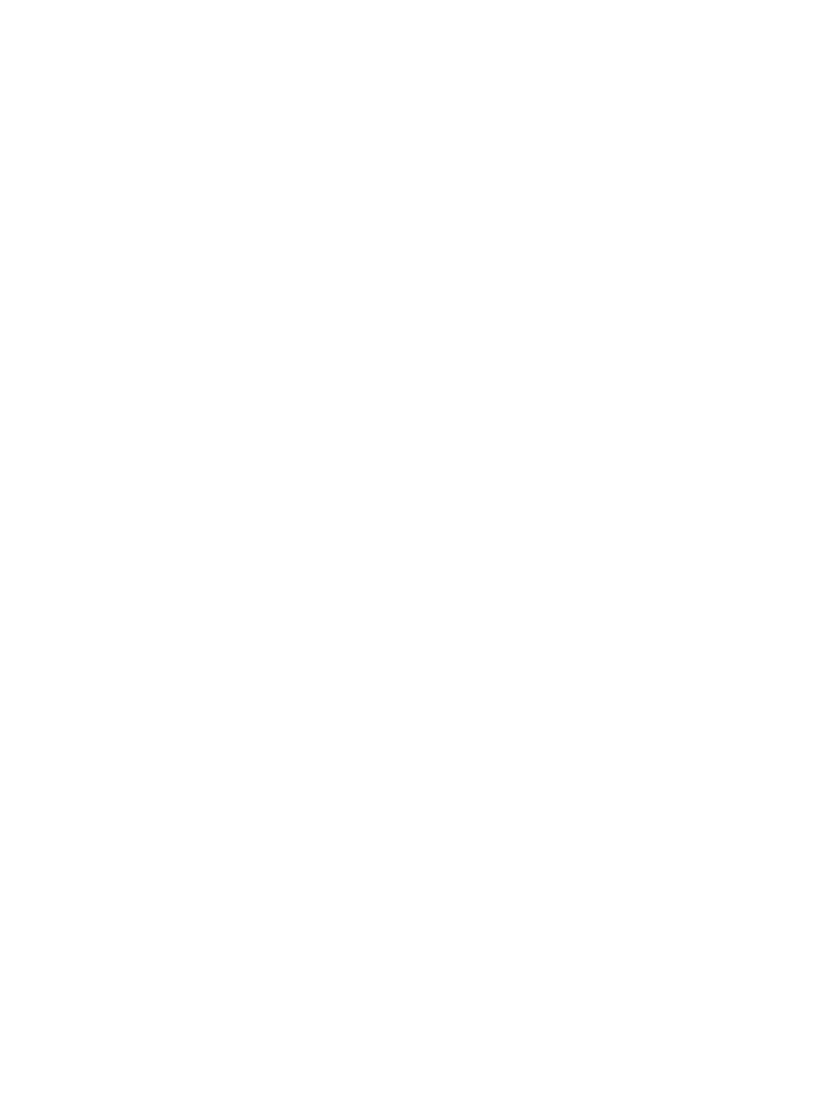
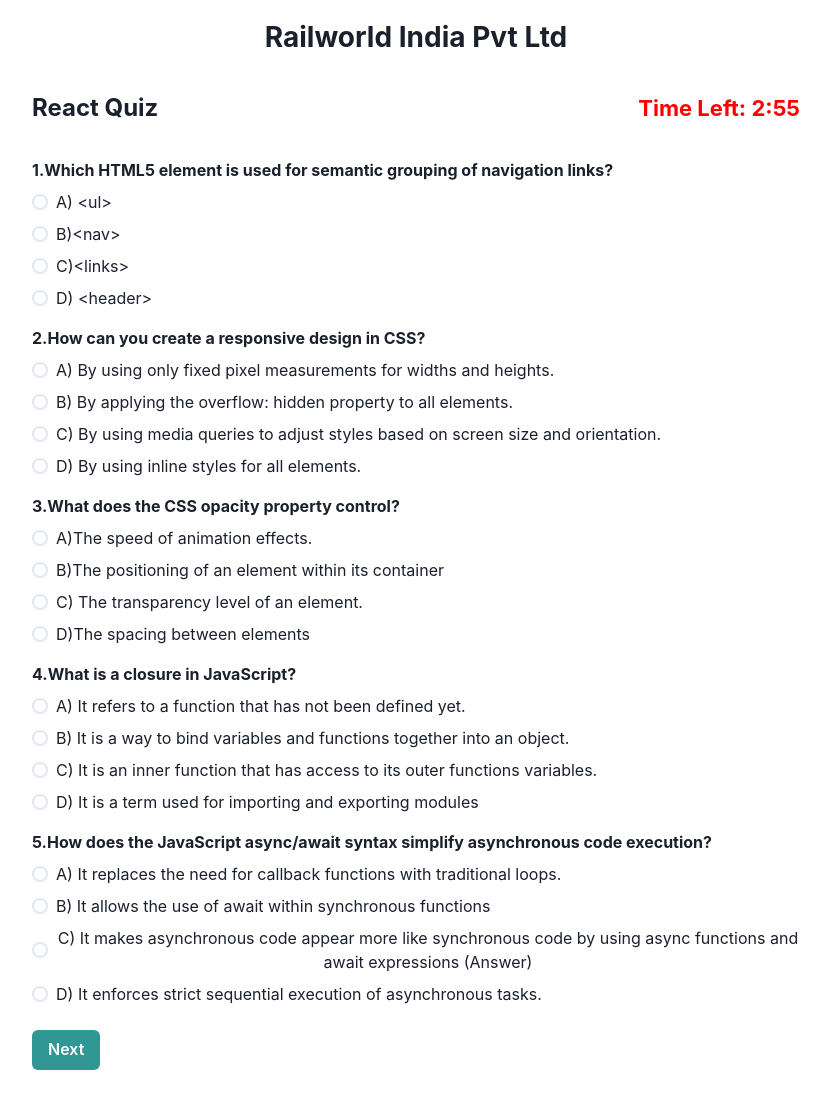
Before and after one commit to RupeshSahu969/forntend_railworld, a React (Create React App) app: page / in a window 1280 px wide. Shown: the whole page, without its empty margins (224-1054 px from the left). Before the commit the page ends 800 px from the top, so only its background shows below. Built offline with nearby package versions, Linux system fonts and the light colour scheme.

Commit message:
add all forntend desing

```diff
--- a/src/App.js
+++ b/src/App.js
@@ -1,12 +1,12 @@
 import "./App.css";
-
+import MainRoutes from "./Components/MainRoutes";
 
 function App() {
 
   return (
 
     <div className="App">
-
+      <MainRoutes/>
     </div>
   );
 }
--- a/src/Components/MainRoutes.jsx
+++ b/src/Components/MainRoutes.jsx
@@ -3,14 +3,19 @@
 import ReactForm from '../Pages/React/ReactForm'
 import BlockChan from '../Pages/React/BlockChan'
 import AngularForm from '../Pages/Angular/AngularForm'
+import JavascriptForm from '../Pages/Javascript/JavascriptForm'
+import PythonForm from '../Pages/Pathon/PaythonForm'
 
 
 const MainRoutes = () => {
+
   return (
     <div>
         <Routes>
-    <Route path='/' element={<ReactForm/>} />
+    <Route path='/a' element={<ReactForm/>} />
     <Route path='/angularForm' element={<AngularForm/>} />
+    <Route path='/' element={<JavascriptForm/>} />
+    <Route path='/a' element={<PythonForm/>} />
     <Route path='/blockchan' element={<BlockChan/>} />
 
         </Routes>
--- a/src/Pages/Javascript/JavascriptForm.jsx
+++ b/src/Pages/Javascript/JavascriptForm.jsx
@@ -10,6 +10,9 @@
   Flex,
  Center,
 } from '@chakra-ui/react';
+
+import {useNavigate} from "react-router-dom"
+
 
 const JavascriptForm = () => {
     const [selectedOptions, setSelectedOptions] = useState(Array(5).fill(''));
@@ -31,6 +34,14 @@
       const remainingSeconds = seconds % 60;
       return `${minutes}:${remainingSeconds < 10 ? '0' : ''}${remainingSeconds}`;
     };
+
+
+    const navigate = useNavigate();
+
+    const handleNext = () => {
+      navigate("/blockchan");
+    };
+
 
     const questions = [
       {
@@ -110,12 +121,14 @@
         </Center>
         <Flex justify="space-between" mb="2rem" align="center">
           <Text  fontSize="24" fontWeight="bold">React Quiz</Text>
-          <Text fontSize="22" fontWeight="bold">Time Left: {formatTime(timeLeft)}</Text>
+          <Text fontSize="22" fontWeight="bold" color={"red"}>Time Left: {formatTime(timeLeft)}</Text>
         </Flex>
         <Flex direction="column" align="start" mb={2}>
           {questions.map((question, index) => (
             <Box key={question.id} mb={4}>
-              <Text mb={2} fontWeight="bold">{question.question}</Text>
+              <Text mb={2} fontWeight="bold" textAlign={"start"}>
+                {question.question}
+              </Text>
               <RadioGroup
                 onChange={(value) => handleOptionChange(index, value)}
                 value={selectedOptions[index]}
@@ -131,13 +144,13 @@
             </Box>
           ))}
         </Flex>
-        {!isSubmitted ? (
+
            <Flex justify="flex-start" mb={4}>
-           <Button type="submit" colorScheme="teal">
+           <Button type="submit" colorScheme="teal" onClick={handleNext}>
              Next
            </Button>
          </Flex>
-      ) : null}
+
       </Box>
     );
 
--- a/src/Pages/Pathon/PaythonForm.jsx
+++ b/src/Pages/Pathon/PaythonForm.jsx
@@ -11,18 +11,20 @@
  Center,
 } from '@chakra-ui/react';
 
+import { useNavigate} from "react-router-dom"
+
 const PythonForm = () => {
     const [selectedOptions, setSelectedOptions] = useState(Array(5).fill(''));
     const [isSubmitted, setIsSubmitted] = useState(false);
-    const [timeLeft, setTimeLeft] = useState(180); // 3 minutes in seconds
+    const [timeLeft, setTimeLeft] = useState(180);
 
     useEffect(() => {
-      // Countdown timer
+
       const timer = setInterval(() => {
         setTimeLeft((prevTime) => (prevTime > 0 ? prevTime - 1 : 0));
       }, 1000);
 
-      // Cleanup the timer on component unmount
+
       return () => clearInterval(timer);
     }, []);
 
@@ -31,6 +33,14 @@
       const remainingSeconds = seconds % 60;
       return `${minutes}:${remainingSeconds < 10 ? '0' : ''}${remainingSeconds}`;
     };
+
+    const navigate = useNavigate();
+
+    const handleNext = () => {
+      navigate("/blockchan");
+    };
+
+
 
     const questions = [
       {
@@ -109,13 +119,15 @@
           </Text>
         </Center>
         <Flex justify="space-between" mb="2rem" align="center">
-          <Text  fontSize="24" fontWeight="bold">React Quiz</Text>
-          <Text fontSize="22" fontWeight="bold">Time Left: {formatTime(timeLeft)}</Text>
+          <Text  fontSize="24" fontWeight="bold">Python Quiz</Text>
+          <Text fontSize="22" fontWeight="bold" color={"red"}>Time Left: {formatTime(timeLeft)}</Text>
         </Flex>
         <Flex direction="column" align="start" mb={2}>
           {questions.map((question, index) => (
             <Box key={question.id} mb={4}>
-              <Text mb={2} fontWeight="bold">{question.question}</Text>
+              <Text mb={2} fontWeight="bold" textAlign={"start"}>
+                {question.question}
+              </Text>
               <RadioGroup
                 onChange={(value) => handleOptionChange(index, value)}
                 value={selectedOptions[index]}
@@ -133,7 +145,7 @@
         </Flex>
         {!isSubmitted ? (
            <Flex justify="flex-start" mb={4}>
-           <Button type="submit" colorScheme="teal">
+           <Button type="submit" colorScheme="teal" onClick={handleNext}>
              Next
            </Button>
          </Flex>
--- a/src/Pages/StudentDetails/StudentDetails.jsx
+++ b/src/Pages/StudentDetails/StudentDetails.jsx
@@ -18,12 +18,15 @@
 } from "@chakra-ui/react";
 
 import FamilyDetails from "../FamilyDetails/FamilyDetails";
+
 import { Form } from "react-router-dom";
 
 const StudentDetails = () => {
+
   const MAX_FILE_SIZE = 500;
 
   const handleFileChange = (e) => {
+
     const file = e.target.files[0];
 
     if (file) {
```
